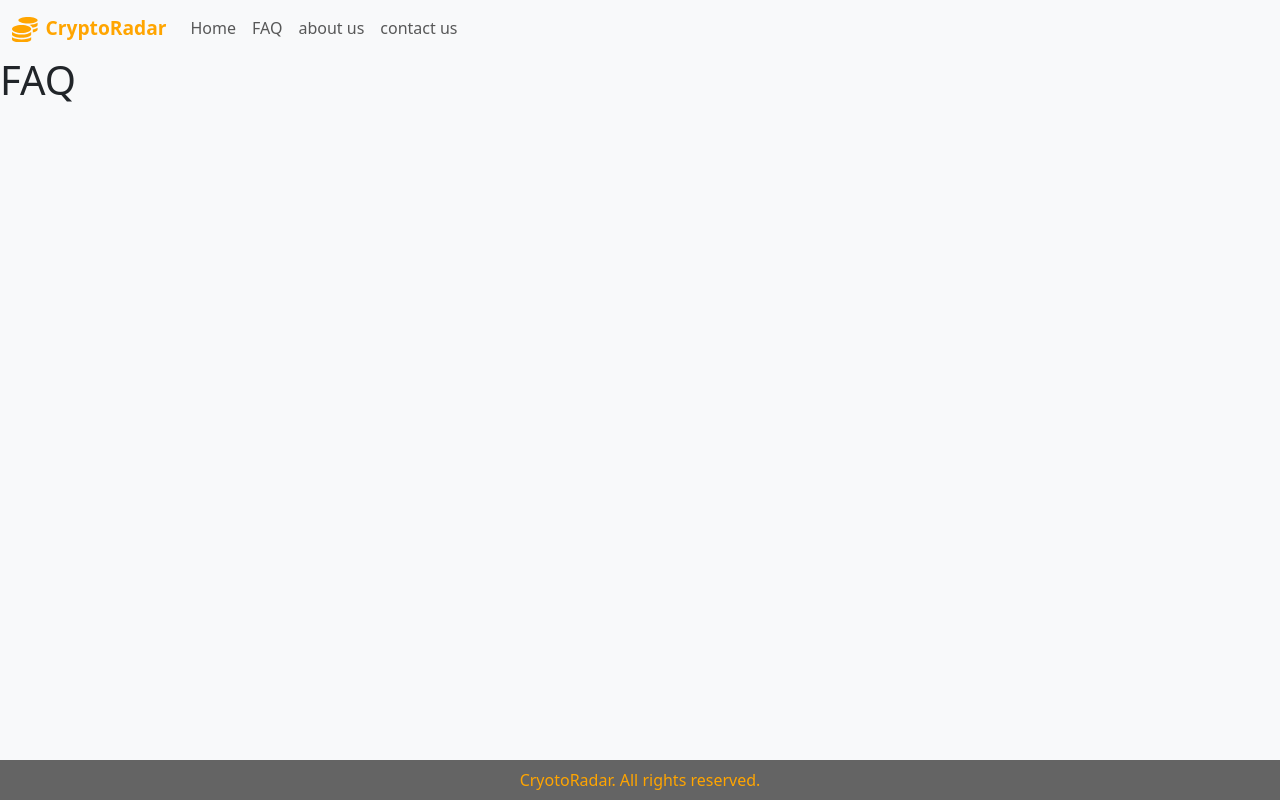
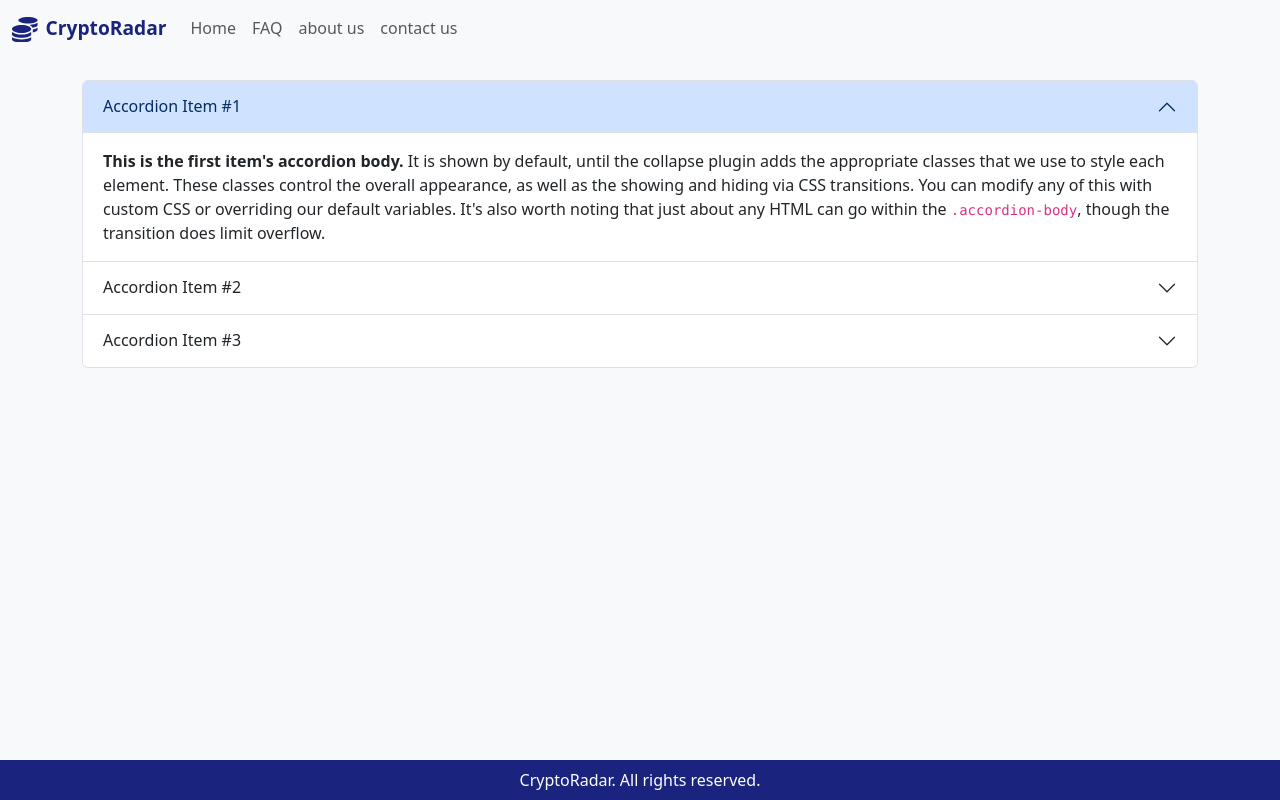
Before and after one commit to Outdir2hub/CryptoRadar, a React (Create React App) app: page /faq in a window 1280 px wide. Built offline with nearby package versions, Linux system fonts and the light colour scheme.

Commit message:
V FD 2-7 : about-us page

```diff
--- a/src/components/ui/Footer.component.jsx
+++ b/src/components/ui/Footer.component.jsx
@@ -3,7 +3,7 @@
 const FooterComponent = () => {
     return (
         <footer className='footer'>
-            <span>CryotoRadar.</span>
+            <span>CryptoRadar.</span>
             <span className='d-none d-md-inline ms-1'>All rights reserved.</span>
         </footer>
     )
--- a/src/index.css
+++ b/src/index.css
@@ -7,13 +7,13 @@
 .navbar-logo-icon {
   margin-right: 0.5rem;
   font-size: 1.6rem;
-  color: orange;
+  color: #1a237e;
 }
 
 .navbar-logo-text {
   font-size: 1.2rem;
   font-weight: bold;
-  color: orange;
+  color: #1a237e;
 }
 
 .wrapper {
@@ -27,7 +27,7 @@
   display: flex;
   justify-content: center;
   align-items: center;
-  color: orange;
-  background-color: #646464;
+  color: white;
+  background-color: #1a237e;
   height: 40px;
 }
--- a/src/pages/AboutUs.page.jsx
+++ b/src/pages/AboutUs.page.jsx
@@ -1,9 +1,22 @@
 import React from "react";
+import aboutImg from "../assets/images/about-us-image.jpg";
 
 const AboutUsPage = () => {
     return (
-        <div>
-            <h1>AboutUs</h1>
+        <div className="container">
+            <div className="row">
+                <div className="col-12 pt-3 rounded">
+                    <h3>About us</h3>
+                </div>
+            </div>
+            <div className="row align-items-center">
+                <div className="col-md-6 pt-3">
+                    Lorem ipsum dolor sit amet consectetur, adipisicing elit. Error, in. Voluptatum, enim neque modi autem ex delectus tenetur, eum blanditiis necessitatibus unde repellendus adipisci maxime, natus ratione. Facilis nostrum expedita impedit autem officia dolorem consequuntur, sapiente iusto consequatur veniam eligendi in fugit commodi quo molestias libero? Quis qui, nisi temporibus et consequuntur libero. Culpa unde vero explicabo numquam iure. Obcaecati officia ab mollitia nesciunt amet aspernatur, consequatur enim consequuntur architecto velit, repellendus, laborum delectus reiciendis.
+                </div>
+                <div className="col-md-6 text-center pt-3">
+                    <img className="img-fluid" src={aboutImg} alt="about-us" />
+                </div>
+            </div>
         </div>
     );
 };
--- a/src/pages/FAQ.page.jsx
+++ b/src/pages/FAQ.page.jsx
@@ -2,8 +2,45 @@
 
 const FAQPage = () => {
     return (
-        <div>
-            <h1>FAQ</h1>
+        <div className="container pt-4">
+            <div className="accordion" id="accordionExample">
+                <div className="accordion-item">
+                    <h2 className="accordion-header">
+                        <button className="accordion-button" type="button" data-bs-toggle="collapse" data-bs-target="#collapseOne" aria-expanded="true" aria-controls="collapseOne">
+                            Accordion Item #1
+                        </button>
+                    </h2>
+                    <div id="collapseOne" className="accordion-collapse collapse show" data-bs-parent="#accordionExample">
+                        <div className="accordion-body">
+                            <strong>This is the first item's accordion body.</strong> It is shown by default, until the collapse plugin adds the appropriate classes that we use to style each element. These classes control the overall appearance, as well as the showing and hiding via CSS transitions. You can modify any of this with custom CSS or overriding our default variables. It's also worth noting that just about any HTML can go within the <code>.accordion-body</code>, though the transition does limit overflow.
+                        </div>
+                    </div>
+                </div>
+                <div className="accordion-item">
+                    <h2 className="accordion-header">
+                        <button className="accordion-button collapsed" type="button" data-bs-toggle="collapse" data-bs-target="#collapseTwo" aria-expanded="false" aria-controls="collapseTwo">
+                            Accordion Item #2
+                        </button>
+                    </h2>
+                    <div id="collapseTwo" className="accordion-collapse collapse" data-bs-parent="#accordionExample">
+                        <div className="accordion-body">
+                            <strong>This is the second item's accordion body.</strong> It is hidden by default, until the collapse plugin adds the appropriate classes that we use to style each element. These classes control the overall appearance, as well as the showing and hiding via CSS transitions. You can modify any of this with custom CSS or overriding our default variables. It's also worth noting that just about any HTML can go within the <code>.accordion-body</code>, though the transition does limit overflow.
+                        </div>
+                    </div>
+                </div>
+                <div className="accordion-item">
+                    <h2 className="accordion-header">
+                        <button className="accordion-button collapsed" type="button" data-bs-toggle="collapse" data-bs-target="#collapseThree" aria-expanded="false" aria-controls="collapseThree">
+                            Accordion Item #3
+                        </button>
+                    </h2>
+                    <div id="collapseThree" className="accordion-collapse collapse" data-bs-parent="#accordionExample">
+                        <div className="accordion-body">
+                            <strong>This is the third item's accordion body.</strong> It is hidden by default, until the collapse plugin adds the appropriate classes that we use to style each element. These classes control the overall appearance, as well as the showing and hiding via CSS transitions. You can modify any of this with custom CSS or overriding our default variables. It's also worth noting that just about any HTML can go within the <code>.accordion-body</code>, though the transition does limit overflow.
+                        </div>
+                    </div>
+                </div>
+            </div>
         </div>
     );
 };
```
Also changed, not shown: src/assets/images/about-us-image.jpg (added).
